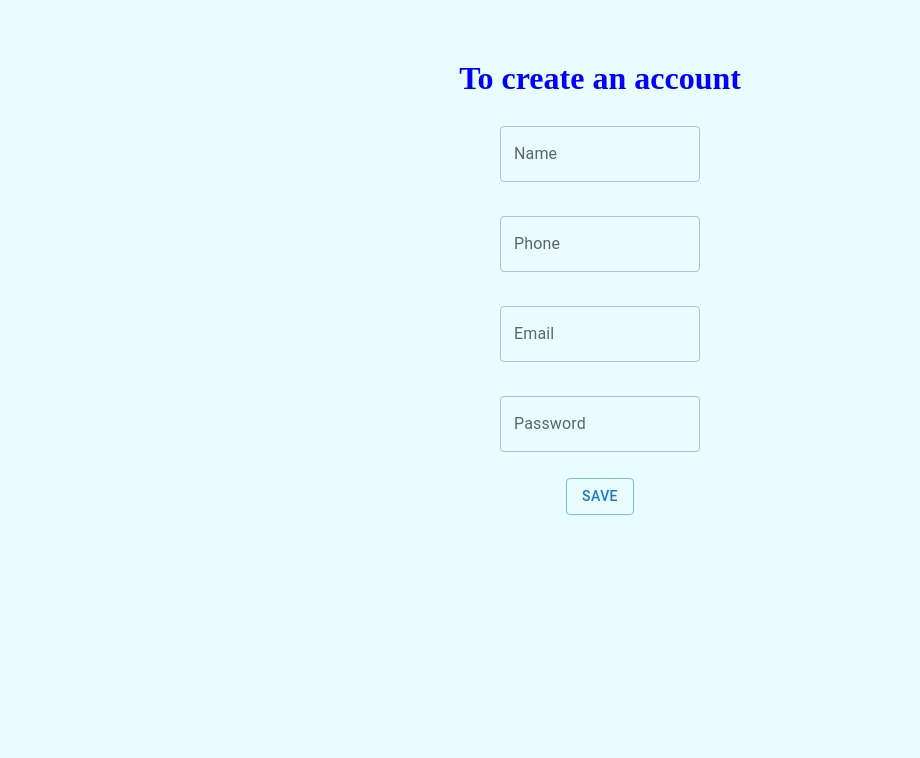
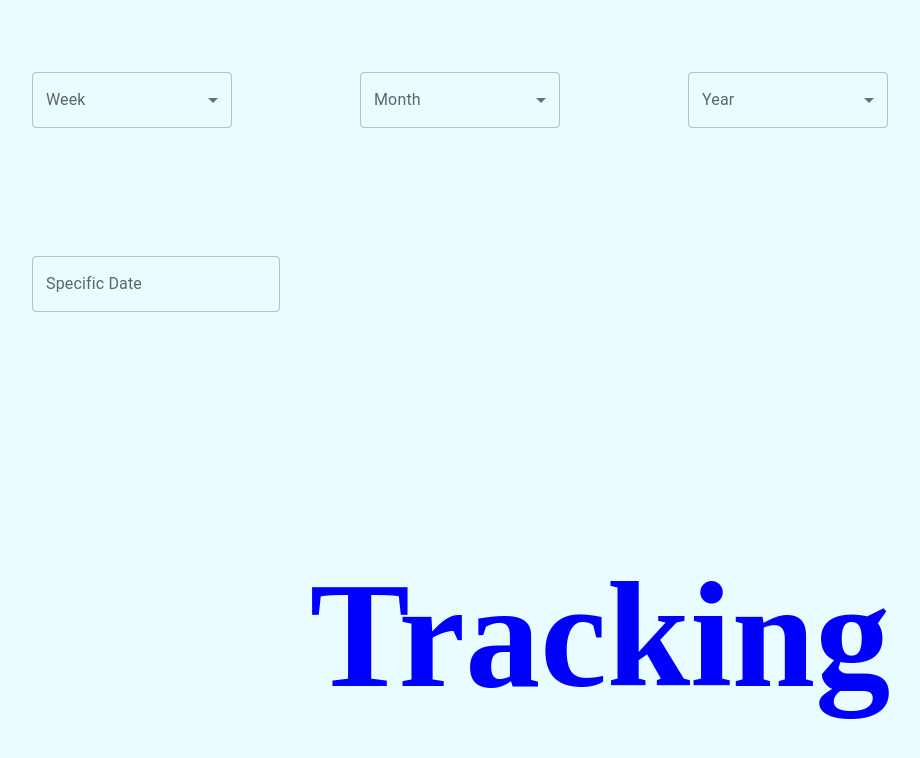
Before and after one commit to Rudi-Np/Correct-economics, a React (Create React App) app in the folder React/: page /tracking in a window 1280 px wide. Shown: the top 758 px of the page, without its empty margins (40-960 px from the left). Built offline with nearby package versions, Linux system fonts and the light colour scheme.

Commit message:
open 4 components and using mui

```diff
--- a/React/package.json
+++ b/React/package.json
@@ -5,6 +5,7 @@
   "dependencies": {
     "@emotion/react": "^11.13.5",
     "@emotion/styled": "^11.13.5",
+    "@mui/icons-material": "^6.1.8",
     "@mui/material": "^6.1.8",
     "@mui/styled-engine-sc": "^6.1.8",
     "@testing-library/jest-dom": "^5.17.0",
--- a/React/src/App.js
+++ b/React/src/App.js
@@ -1,15 +1,22 @@
-
+import Navigation from './components/Navigation';
 import LoginNewUser from './components/Login-newUser';
+import Update from './components/Update';
 import './App.css';
-import { BrowserRouter as Router } from 'react-router-dom';
+import { BrowserRouter as Router, Routes, Route } from 'react-router-dom';
+import Tracking from './components/Tracking';
+import Home from './components/home';
 
 function App() {
   return (
     <Router>
-    <div>
-      <LoginNewUser></LoginNewUser>
-    </div>
-    </Router>
+    <Routes>
+      <Route path="/" element={<Home />} />
+      <Route path="/loginnewuser" element={<LoginNewUser />} />
+      <Route path="/navigation" element={<Navigation />} />
+      <Route path="/update" element={<Update />} />
+      <Route path="/tracking" element={<Tracking />} />
+    </Routes>
+  </Router>
   );
 }
 
--- a/React/src/components/Login-newUser.js
+++ b/React/src/components/Login-newUser.js
@@ -18,7 +18,7 @@ const LoginNewUser = () => {
 
     return (
         <div style={{ marginTop: '60px' }}>
-             <h1 style={{ textAlign: 'center', color: 'blue',fontFamily: 'Cooper Black' }}>To create an account</h1>
+             <h1 style={{ textAlign: 'center', color: 'blue',fontFamily: 'Cooper Black',fontSize:'80px' }}>To create an account</h1>
     <Box
       component="form"
       sx={{ display: 'flex',
--- /dev/null
+++ b/React/src/components/Navigation.js
@@ -0,0 +1,71 @@
+
+import * as React from 'react';
+import Box from '@mui/material/Box';
+import Drawer from '@mui/material/Drawer';
+import Button from '@mui/material/Button';
+import List from '@mui/material/List';
+import Divider from '@mui/material/Divider';
+import ListItem from '@mui/material/ListItem';
+import ListItemButton from '@mui/material/ListItemButton';
+import ListItemIcon from '@mui/material/ListItemIcon';
+import ListItemText from '@mui/material/ListItemText';
+import InboxIcon from '@mui/icons-material/MoveToInbox';
+import MailIcon from '@mui/icons-material/Mail';
+import { Link } from 'react-router-dom';
+import Update from './Update';
+
+const Navigation = () => {
+    const [open, setOpen] = React.useState(false);
+    const [anchor, setAnchor] = React.useState('left');
+
+    const toggleDrawer = (newOpen, newAnchor) => () => {
+      setOpen(newOpen);
+      setAnchor(newAnchor);
+    };
+
+    const DrawerList = (
+      <Box sx={{ width: 300, display: 'flex', flexDirection: 'column', alignItems: 'center', justifyContent: 'center',marginTop:'200px' }} role="presentation" onClick={toggleDrawer(false)}>
+        <List >
+          {['Update'].map((text, index) => (
+            <ListItem key={text} disablePadding>
+              <ListItemButton component={Link} to="/update">
+                <ListItemIcon>
+                  {index % 2 === 0 ? <InboxIcon /> : <MailIcon />}
+                </ListItemIcon>
+                <ListItemText primary={text} sx={{ fontSize: '20px' }} /> {/* Increase font size */}
+              </ListItemButton>
+            </ListItem>
+          ))}
+        </List>
+        <Divider />
+        <br></br>
+        <br></br>
+        <List>
+          {['Tracking'].map((text, index) => (
+            <ListItem key={text} disablePadding>
+              <ListItemButton component={Link} to="/tracking">
+                <ListItemIcon>
+                  {index % 2 === 0 ? <InboxIcon /> : <MailIcon />}
+                </ListItemIcon>
+                <ListItemText primary={text} sx={{ fontSize: '20px' }} /> {/* Increase font size */}
+              </ListItemButton >
+            </ListItem>
+          ))}
+        </List>
+      </Box>
+    );
+    return (
+      <div style={{ display: 'flex', justifyContent: 'center', alignItems: 'center', height: '100vh' }}>
+          <Button  sx={{ width: '300px', height: '150px',backgroundColor: 'blue',color:'white', margin: '10px' }} onClick={toggleDrawer(true, 'left')}>Expense</Button>
+          <br></br>
+          <Button sx={{ width: '300px', height: '150px',backgroundColor: 'blue',color:'white', margin: '10px' }} onClick={toggleDrawer(true, 'right')}>Revenue</Button>
+          <Drawer open={open} onClose={toggleDrawer(false)} anchor={anchor}>
+              {DrawerList}
+          </Drawer>
+      </div>
+  );
+
+
+
+}
+export default Navigation;
--- /dev/null
+++ b/React/src/components/Tracking.js
@@ -0,0 +1,82 @@
+
+import React from 'react'
+import InputLabel from '@mui/material/InputLabel';
+import MenuItem from '@mui/material/MenuItem';
+import FormControl from '@mui/material/FormControl';
+import Select from '@mui/material/Select';
+import TextField from '@mui/material/TextField';
+
+const Tracking = () => {
+    const [age, setAge] = React.useState('');
+
+    const handleChange = (event) => {
+      setAge(event.target.value);
+    };
+  return(
+    <div>
+    <FormControl sx={{ m: 8, minWidth: 200 }}>
+      <InputLabel id="demo-simple-select-helper-label">Week</InputLabel>
+      <Select
+        labelId="demo-simple-select-helper-label"
+        id="demo-simple-select-helper"
+        value={age}
+        label="Age"
+        onChange={handleChange}
+      >
+        <MenuItem value="">
+          <em>None</em>
+        </MenuItem>
+        <MenuItem value={10}>Ten</MenuItem>
+        <MenuItem value={20}>Twenty</MenuItem>
+        <MenuItem value={30}>Thirty</MenuItem>
+      </Select>
+    </FormControl>
+    <FormControl sx={{ m: 8, minWidth: 200 }}>
+      <InputLabel id="demo-simple-select-helper-label">Month</InputLabel>
+      <Select
+        labelId="demo-simple-select-helper-label"
+        id="demo-simple-select-helper"
+        value={age}
+        label="Age"
+        onChange={handleChange}
+      >
+        <MenuItem value="">
+          <em>None</em>
+        </MenuItem>
+        <MenuItem value={10}>Ten</MenuItem>
+        <MenuItem value={20}>Twenty</MenuItem>
+        <MenuItem value={30}>Thirty</MenuItem>
+      </Select>
+    </FormControl>
+    <FormControl sx={{ m: 8, minWidth: 200 }}>
+      <InputLabel id="demo-simple-select-helper-label">Year</InputLabel>
+      <Select
+        labelId="demo-simple-select-helper-label"
+        id="demo-simple-select-helper"
+        value={age}
+        label="Age"
+        onChange={handleChange}
+      >
+        <MenuItem value="">
+          <em>None</em>
+        </MenuItem>
+        <MenuItem value={10}>Ten</MenuItem>
+        <MenuItem value={20}>Twenty</MenuItem>
+        <MenuItem value={30}>Thirty</MenuItem>
+      </Select>
+    </FormControl>
+    <FormControl sx={{ m: 8, minWidth: 200}}>
+      <TextField id="outlined-basic" label="Specific Date" variant="outlined" />
+    </FormControl>
+    <br></br>
+    <br></br>
+    <br></br>
+    <br></br>
+    <br></br>
+   <h1 style={{ textAlign: 'center', color: 'blue',fontFamily: 'Cooper Black',fontSize:'150px' }}>Tracking</h1>
+  </div>
+  )
+
+
+}
+export default Tracking;
--- /dev/null
+++ b/React/src/components/Update.js
@@ -0,0 +1,44 @@
+import React from 'react'
+import Box from '@mui/material/Box';
+import TextField from '@mui/material/TextField';
+import Button from '@mui/material/Button';
+import Stack from '@mui/material/Stack';
+import { useNavigate } from 'react-router-dom';
+
+
+const Update = () => {
+    const navigate = useNavigate();
+    const handleSaveClick = () => {
+        navigate('/tracking');
+      };
+    return(
+        <div>
+     <Box
+  component="form"
+  sx={{
+    display: 'flex',
+    merginTop:'150px',
+    flexDirection: 'column',
+    alignItems: 'center',
+    '& > :not(style)': { m: 1, width: '25ch' }
+  }}
+  noValidate
+  autoComplete="off"
+>
+  <TextField id="outlined-basic" label="Expense type" variant="outlined" />
+  <br></br>
+  <TextField id="outlined-basic" label="Date" variant="outlined" />
+  <br></br>
+  <TextField id="outlined-basic" label="Amount" variant="outlined" />
+  <br></br>
+  <TextField id="outlined-basic" label="Payment method" variant="outlined" />
+</Box>
+<br></br>
+<Stack direction="row" spacing={1} sx={{ justifyContent: 'center' }}>
+    <Button variant="outlined" onClick={() => handleSaveClick()}>Save</Button>
+  </Stack>
+<h1 style={{ textAlign: 'center', color: 'blue',fontFamily: 'Cooper Black',fontSize:'130px' }}>Update</h1>
+        </div>
+    );
+}
+export default Update;
--- /dev/null
+++ b/React/src/components/home.js
@@ -0,0 +1,25 @@
+import React from "react";
+import SvgIcon from '@mui/material/SvgIcon';
+import { Link } from 'react-router-dom';
+
+function HomeIcon(props) {
+    return (
+      <SvgIcon {...props} sx={{ fontSize: 120, margin: 'auto', color: 'blue', display: 'block' }}>
+        <path d="M10 20v-6h4v6h5v-8h3L12 3 2 12h3v8z" />
+      </SvgIcon>
+    );
+}
+
+const Home = () => {
+    return (
+        <div style={{ display: 'flex', justifyContent: 'center', alignItems: 'center', height: '100vh' }}>
+            <div>
+                <h1 style={{ textAlign: 'center', color: 'blue', fontFamily: 'Cooper Black', fontSize: '160px' }}>Correct Economics</h1>
+                <Link to="/loginnewuser">
+                <HomeIcon />
+                </Link>
+            </div>
+        </div>
+    );
+}
+export default Home;
--- a/React/src/index.js
+++ b/React/src/index.js
@@ -1,15 +1,18 @@
 import React from 'react';
-import ReactDOM from 'react-dom/client';
+import ReactDOM from 'react-dom';
 import './index.css';
 import App from './App';
 import reportWebVitals from './reportWebVitals';
+import { Provider } from 'react-redux';
+import store from './redux/store'; // Import the Redux store
 
-
-const root = ReactDOM.createRoot(document.getElementById('root'));
-root.render(
-  <React.StrictMode>
-    <App />
-  </React.StrictMode>
+ReactDOM.render(
+  <Provider store={store}> {/* Wrap your App component with the Provider and pass the Redux store */}
+    <React.StrictMode>
+      <App />
+    </React.StrictMode>
+  </Provider>,
+  document.getElementById('root')
 );
 
 // If you want to start measuring performance in your app, pass a function
--- /dev/null
+++ b/React/src/redux/reducers.js
@@ -0,0 +1,16 @@
+const initialState = {
+    count: 0
+  };
+
+  const rootReducer = (state = initialState, action) => {
+    switch (action.type) {
+      case 'INCREMENT':
+        return { count: state.count + 1 };
+      case 'DECREMENT':
+        return { count: state.count - 1 };
+      default:
+        return state;
+    }
+  };
+
+  export default rootReducer;
--- /dev/null
+++ b/React/src/redux/store.js
@@ -0,0 +1,6 @@
+import { createStore } from 'redux';
+import rootReducer from './reducers';
+
+const store = createStore(rootReducer);
+
+export default store;
```
Also changed, not shown: React/src/redux/action.js (added, +11 -0 lines), 1 other file (tests, documents, lock files or other folders).
